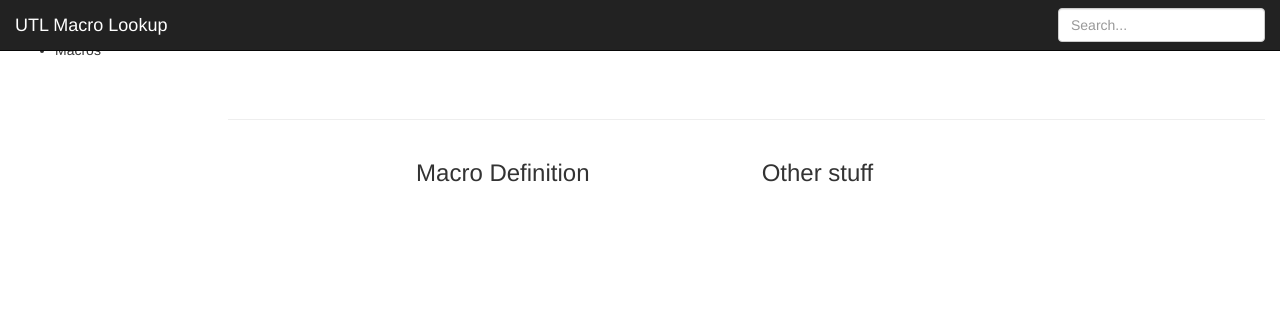
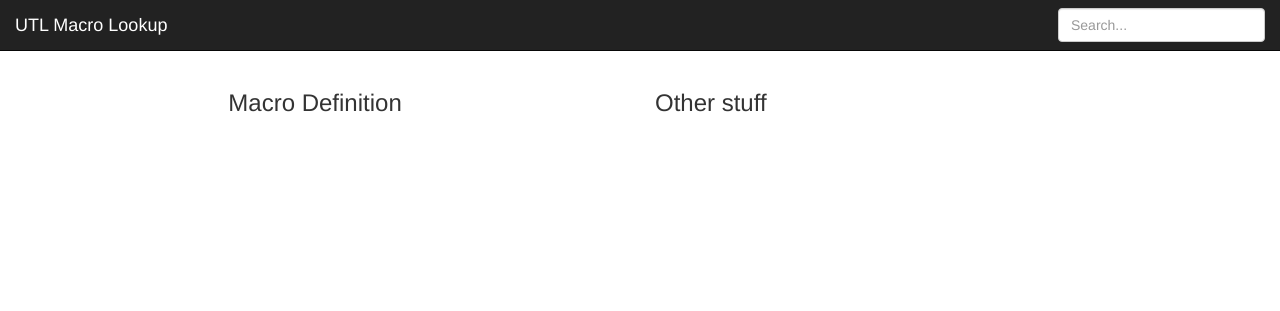
Before and after one commit to alflanagan/utl_lookup, a Django app: template utl_files/templates/utl_files/index.html in a window 1280 px wide. Shown: the top 311 px of the page. Run offline with Django 3.2, Linux system fonts and the light colour scheme; the template is opened without the code that fills it, so the values that code supplies are empty; some libraries are stand-ins or nearby versions.

Commit message:
Remove extra nav stuff, add some HTML5 semantics

```diff
--- a/utl_lookup/templates/base.html
+++ b/utl_lookup/templates/base.html
@@ -28,7 +28,7 @@
   </head>
 
   <body>
-
+    <header>
       <nav class="navbar navbar-inverse navbar-fixed-top">
         <div class="container-fluid">
           <div class="navbar-header">
@@ -40,22 +40,20 @@
               <input type="text" class="form-control" placeholder="Search...">
             </form>
           </div>
-
         </div>
       </nav>
-
+    </header>
+    <main>
+      <div class="clear"></div>
       <div class="container-fluid">
         <div class="row">
-        <div class="col-sm-3 col-md-2 sidebar">
-        {% block navigation_sidebar %} {% endblock %}
-        </div>
-        <div class="col-sm-9 col-sm-offset-3 col-md-10 col-md-offset-2 main">
+          <div class="main">
             <h1 class="page-header">{% block page_header %}{% endblock %}</h1>
             {% block page_body %} {% endblock %}
           </div>
         </div>
       </div>
-
+    </main>
     <!-- Bootstrap core JavaScript
     ================================================== -->
     <!-- Placed at the end of the document so the pages load faster -->
```
Lines whose indentation alone changed are shown as unchanged.
